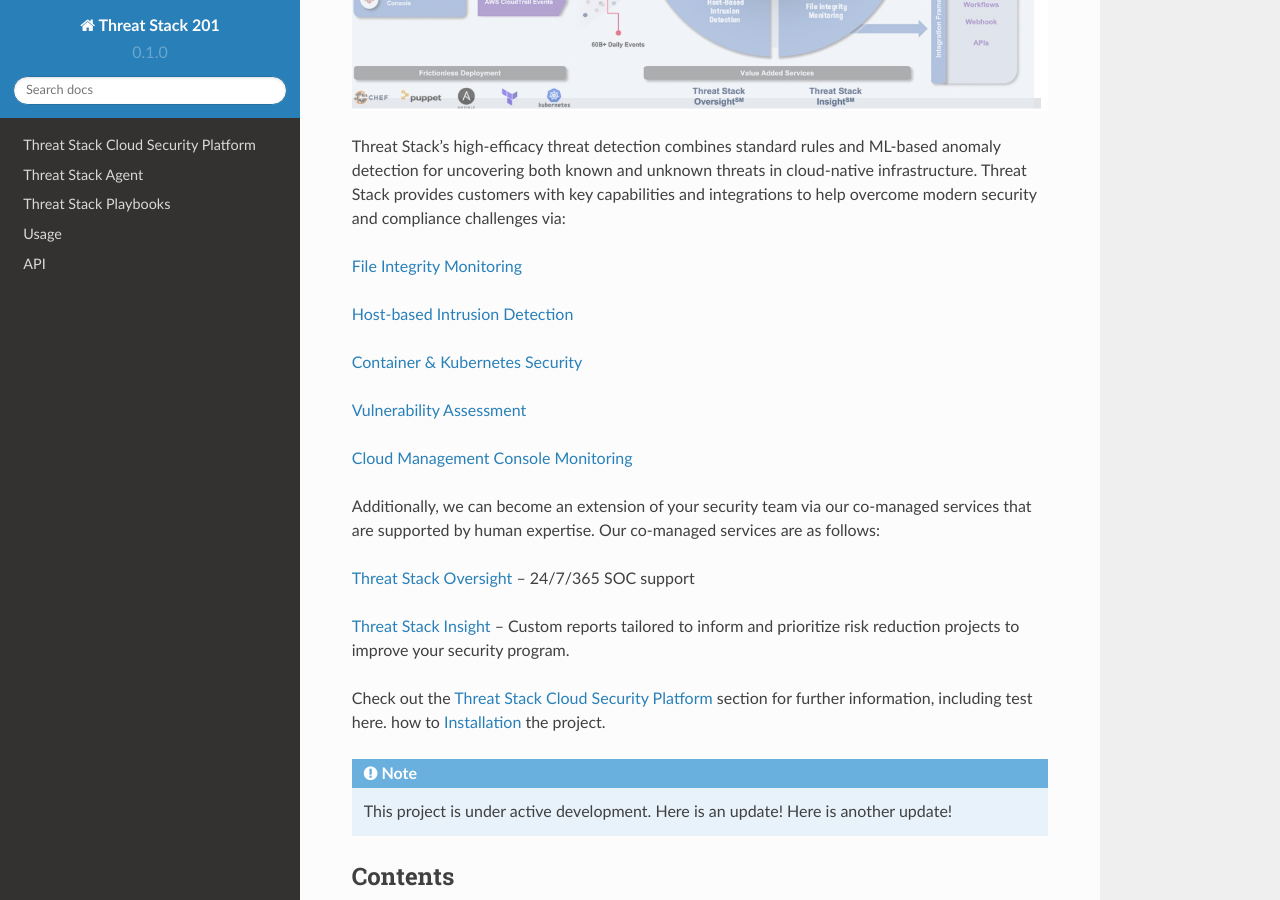
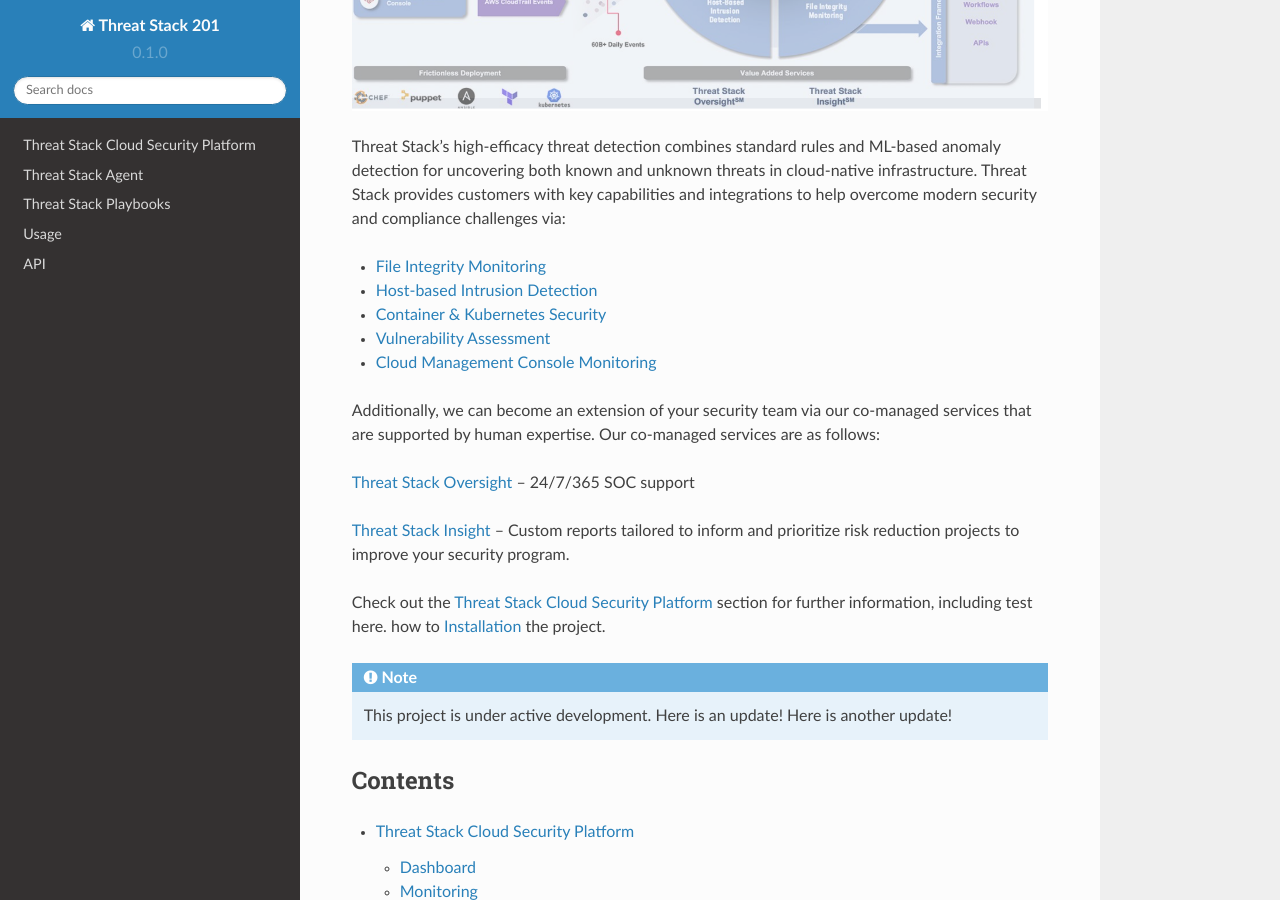
Before and after one commit to skrizzy16/rtdtest94, a Sphinx documentation site: the page built from docs/source/index.rst, in a window 1280 px wide and 900 px high, scrolled down 502 px. Built offline with Sphinx 7.4.7 and the Read the Docs theme 2.0.0, drawn with Linux system fonts in a browser that asks for light colours.

```diff
--- a/docs/source/index.rst
+++ b/docs/source/index.rst
@@ -7,15 +7,15 @@ Welcome to F5 Application and Infrastructure Protection (Threat Stack's) Documen
 
 Threat Stack’s high-efficacy threat detection combines standard rules and ML-based anomaly detection for uncovering both known and unknown threats in cloud-native infrastructure. Threat Stack provides customers with key capabilities and integrations to help overcome modern security and compliance challenges via:
 
-`File Integrity Monitoring <https://www.threatstack.com/cloud-security-platform/file-integrity-monitoring>`_
+* `File Integrity Monitoring <https://www.threatstack.com/cloud-security-platform/file-integrity-monitoring>`_
 
-`Host-based Intrusion Detection <https://www.threatstack.com/cloud-security-platform/intrusion-detection>`_
+* `Host-based Intrusion Detection <https://www.threatstack.com/cloud-security-platform/intrusion-detection>`_
 
-`Container & Kubernetes Security <https://www.threatstack.com/cloud-security-platform/container-security>`_
+* `Container & Kubernetes Security <https://www.threatstack.com/cloud-security-platform/container-security>`_
 
-`Vulnerability Assessment <https://www.threatstack.com/cloud-security-platform/vulnerability-assessment>`_
+* `Vulnerability Assessment <https://www.threatstack.com/cloud-security-platform/vulnerability-assessment>`_
 
-`Cloud Management Console Monitoring <https://www.threatstack.com/use-cases/aws-security/cloudtrail-monitoring>`_
+* `Cloud Management Console Monitoring <https://www.threatstack.com/use-cases/aws-security/cloudtrail-monitoring>`_
 
 
 Additionally, we can become an extension of your security team via our co-managed services that are supported by human expertise. Our co-managed services are as follows:
```
